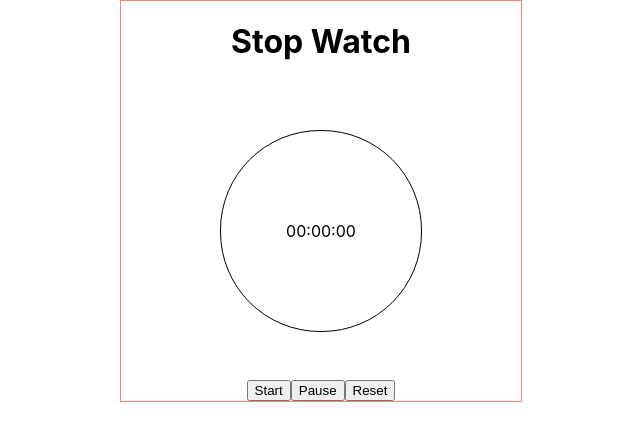
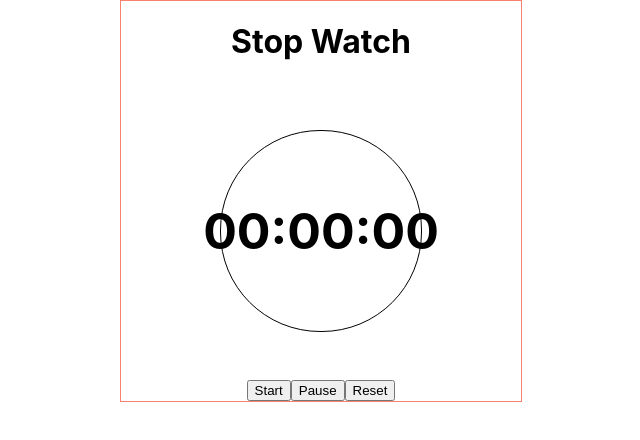
Before and after one commit to samadakram/Stop-watch-typescript, a React (Create React App) app: page / in a window 1280 px wide. Shown: the top 440 px of the page, without its empty margins (319-959 px from the left). Built offline with nearby package versions, Linux system fonts and the light colour scheme.

Commit message:
Update Timer.css

```diff
--- a/src/components/Timer/Timer.css
+++ b/src/components/Timer/Timer.css
@@ -20,3 +20,8 @@
     align-items: center;
     text-align: center;
 }
+
+span {
+    font-weight: bolder;
+    font-size: 50px;
+}
```
